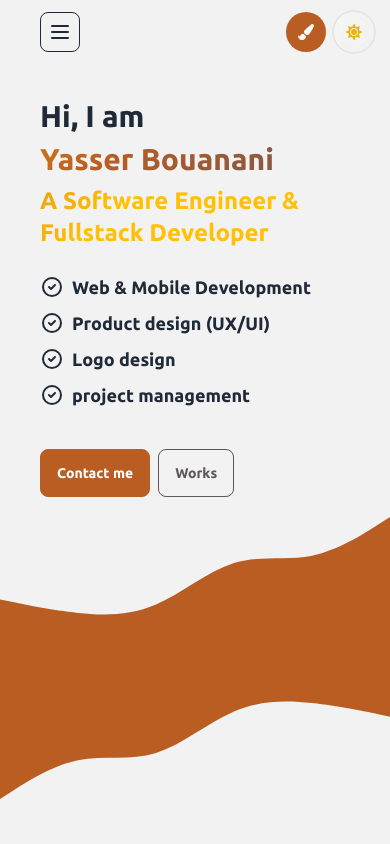
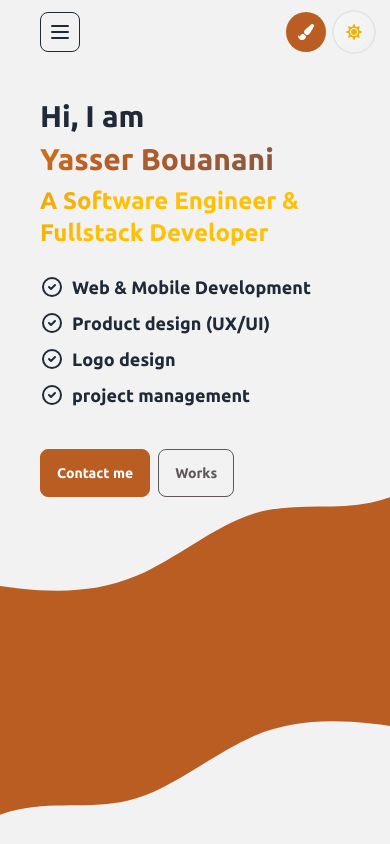
Before and after one commit to bouanani-yasser/my-portfolio, a Next.js app: page / in a window 390 px wide. Built offline with nearby package versions, Linux system fonts and the light colour scheme.

Commit message:
update svg path

```diff
--- a/components/Hi.tsx
+++ b/components/Hi.tsx
@@ -24,7 +24,10 @@ const Hi: FC = () => {
    };
 
    return (
-      <div className="relative -z-20 m-0 pb-64 h-[100vh]" id="hi">
+      <div
+         className="relative -z-20 m-0 pb-64 h-[100vh] overflow-x-clip"
+         id="hi"
+      >
          <motion.div
             className="px-10 py-5 w-full"
             variants={container}
@@ -143,7 +146,7 @@ const Hi: FC = () => {
                </motion.a>
             </div>
          </motion.div>
-         <div className="relative bottom-0 -z-10 lg:bottom-64 md:bottom-40">
+         <div className="scale-150  md:scale-100 relative bottom-0 -z-10 lg:bottom-64 md:bottom-40">
             <svg
                className="z-1 fill-secondary col-start-1 row-start-1 h-auto w-full"
                width="1600"
```
